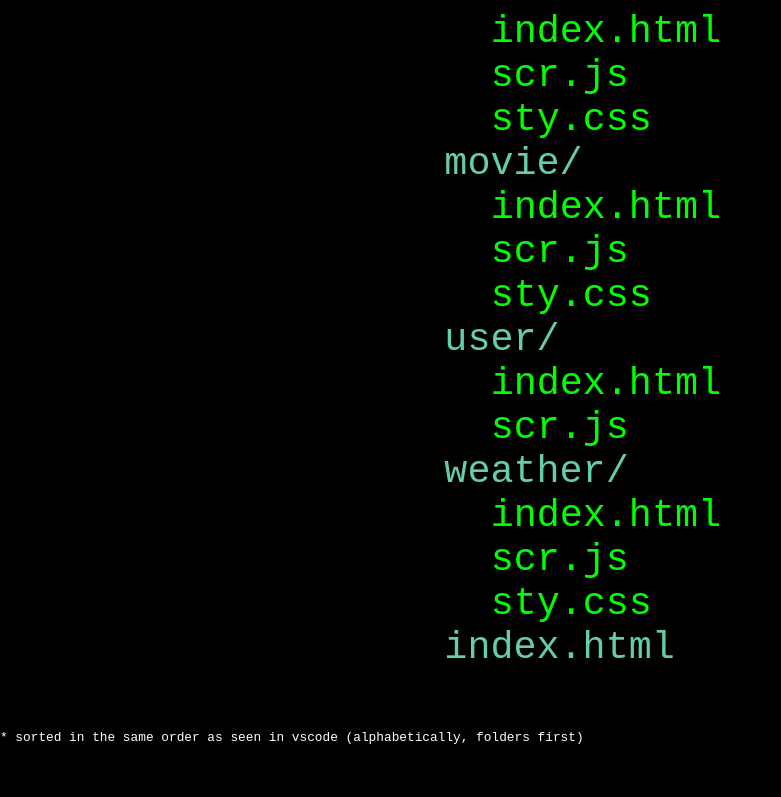
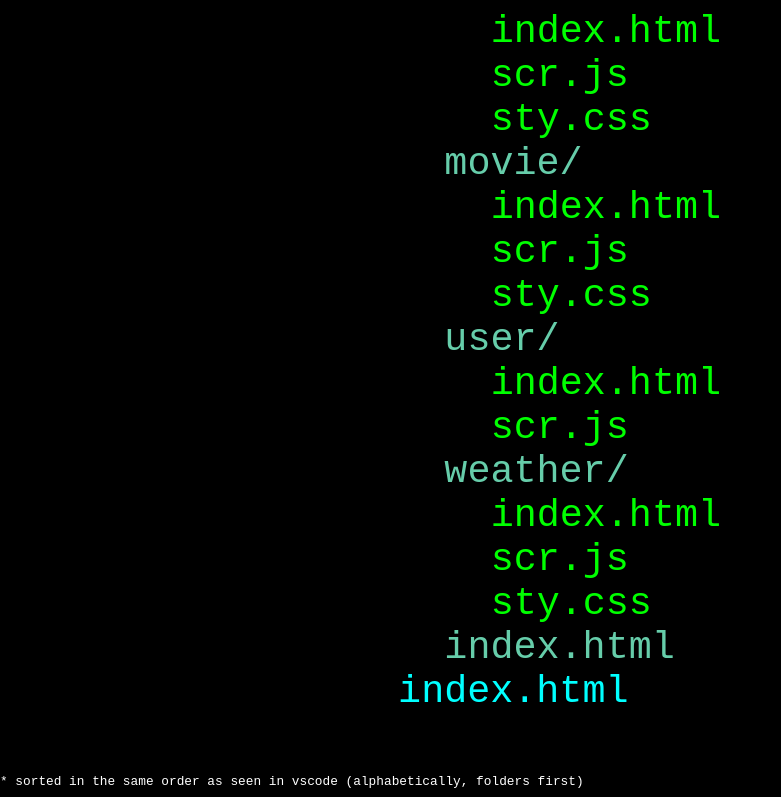
Before and after one commit to danik00111/js-mega-folder, a plain HTML site: page index.html in a window 1280 px wide. Shown: the part 5703-6500 px from the top of the page, without its empty margins (0-781 px from the left). Before the commit the page ends 6456 px from the top, so only its background shows below. Drawn offline with Linux system fonts and the light colour scheme; a web font is replaced by a local one.

Commit message:
added self-referencing links in listing directories

```diff
--- a/index.html
+++ b/index.html
@@ -242,6 +242,7 @@
       </div>
       <a href="./p-dz/index.html">index.html</a>
     </div>
+    <a href="./index.html">index.html</a>
   </div>
   <div class="spaen">* sorted in the same order as seen in vscode (alphabetically, folders first)</div>
 </body>
```
Also changed, not shown: p-dz/index.html (+1 -0 lines).
